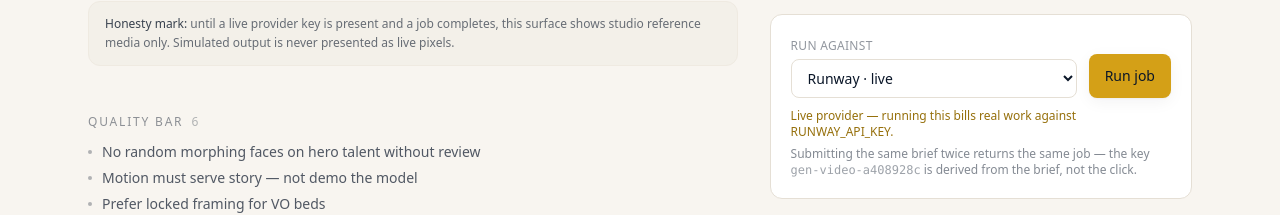
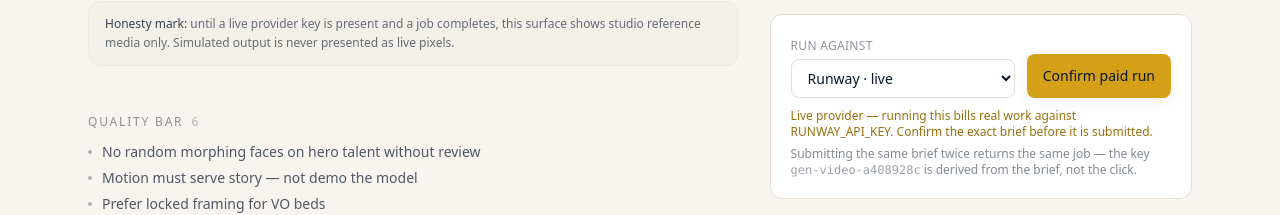
Before and after one commit to tdveal74-cell/EditForge, a Next.js app: page /gen-video in a window 1280 px wide. Shown: the part 723-938 px from the top of the page. Built offline with nearby package versions, Linux system fonts and the light colour scheme; no server answers.

Commit message:
Require exact-key confirmation before a ready billable provider run.

```diff
--- a/components/JobRunner.tsx
+++ b/components/JobRunner.tsx
@@ -3,6 +3,7 @@
 import { useCallback, useEffect, useRef, useState } from "react";
 import type { JobKind, JobStatus, StudioJob } from "@/lib/jobs";
 import { idempotencyKeyFor } from "@/lib/idempotency";
+import { decideSpendClick } from "@/lib/billable-confirmation";
 import { isPlayableAudio, isPlayableVideo } from "@/lib/media";
 import { Button } from "@/components/ui/button";
 import { Badge } from "@/components/ui/badge";
@@ -55,6 +56,8 @@ export function JobRunner({
   const [readiness, setReadiness] = useState<Record<string, ProviderReadiness>>({});
   const [artifactStore, setArtifactStore] = useState(true);
   const [polls, setPolls] = useState(0);
+  const [confirmedKey, setConfirmedKey] = useState<string | null>(null);
+  const [providersLoaded, setProvidersLoaded] = useState(false);
   const alive = useRef(true);
   useEffect(() => {
     alive.current = true;
@@ -74,6 +77,8 @@ export function JobRunner({
         setReadiness(Object.fromEntries(data.providers.map((p) => [p.id, p])));
       } catch {
         // degraded picker is fine
+      } finally {
+        if (alive.current) setProvidersLoaded(true);
       }
     })();
   }, []);
@@ -81,6 +86,15 @@ export function JobRunner({
   const key = idempotencyKeyFor(kind, { ...brief, provider });
   const chosen = readiness[provider];
   const missingSettings = chosen?.settingsMissing ?? [];
+  const liveReady =
+    Boolean(chosen?.billable) && missingSettings.length === 0 && providersLoaded;
+  const spend = decideSpendClick({
+    billable: liveReady,
+    readinessKnown: providersLoaded && Boolean(chosen),
+    currentKey: key,
+    confirmedKey,
+  });
+  const waitingOnReadiness = provider !== "mock" && !providersLoaded;
 
   async function run() {
     setBusy(true);
@@ -106,11 +120,21 @@ export function JobRunner({
         return;
       }
       setJob(data.job);
+      setConfirmedKey(null);
     } catch (err) {
       setError(`Could not reach the studio API: ${(err as Error).message}`);
     } finally {
       setBusy(false);
     }
+  }
+
+  function onPrimaryClick() {
+    if (spend === "confirm") {
+      setConfirmedKey(key);
+      return;
+    }
+    if (spend === "wait") return;
+    void run();
   }
 
   const act = useCallback(async (id: string, action: "poll" | "complete" | "retry" | "cancel") => {
@@ -149,6 +173,13 @@ export function JobRunner({
 
   const tracking = job !== null && !SETTLED.includes(job.status);
   const stalled = tracking && polls >= MAX_POLLS;
+  const primaryDisabled =
+    busy ||
+    tracking ||
+    Boolean(blockedReason) ||
+    !prompt.trim() ||
+    waitingOnReadiness ||
+    spend === "wait";
 
   return (
     <section className="mt-6 rounded-card border border-border bg-surface-elevated p-5">
@@ -175,10 +206,14 @@ export function JobRunner({
           type="button"
           variant="accent"
           className="min-h-11 w-full sm:w-auto"
-          onClick={run}
-          disabled={busy || tracking || Boolean(blockedReason) || !prompt.trim()}
+          onClick={onPrimaryClick}
+          disabled={primaryDisabled}
         >
-          {busy && !job ? "Submitting…" : "Run job"}
+          {busy && !job
+            ? "Submitting…"
+            : spend === "confirm"
+              ? "Confirm paid run"
+              : "Run job"}
         </Button>
       </div>
 
@@ -187,6 +222,7 @@ export function JobRunner({
           {chosen.billable && missingSettings.length === 0 ? (
             <span className="text-amber-700">
               Live provider — running this bills real work against {chosen.envKey}.
+              {spend === "confirm" ? " Confirm the exact brief before it is submitted." : ""}
             </span>
           ) : chosen.id === "mock" ? (
             <span className="text-navy/50">Offline path — no spend, and no media produced.</span>
@@ -205,8 +241,6 @@ export function JobRunner({
               is nowhere to keep it. It will refuse rather than spend.
             </span>
           ) : missingSettings.length > 0 ? (
-            // Without this, a HeyGen render refused for a missing look id reads
-            // as a bad API key — the one thing that is not wrong.
             <span className="text-navy/50">
               The key is set, but {missingSettings.join(" and ")}{" "}
               {missingSettings.length > 1 ? "are" : "is"} not — this will refuse until{" "}
@@ -238,7 +272,6 @@ export function JobRunner({
 
       {job && (
         <div className="mt-4 space-y-3">
-          {/* Result stage */}
           {(job.status === "completed" || job.status === "validating") && (
             <div className="overflow-hidden rounded-card border border-border bg-surface shadow-card">
               <div className="flex min-h-[8rem] flex-col items-center justify-center bg-navy/[0.03] px-4 py-8">
@@ -247,9 +280,6 @@ export function JobRunner({
                     <p className="text-xs font-medium uppercase tracking-[0.15em] text-navy/45">
                       Result ready
                     </p>
-                    {/* Play it here. A finished VO that can only be opened in
-                        another tab is a link, not a result — and judging a take
-                        is the whole reason to come back to this page. */}
                     {isPlayableAudio(job.result) ? (
                       <audio className="mt-3 w-full max-w-md" controls preload="metadata" src={job.result} />
                     ) : isPlayableVideo(job.result) ? (
```
